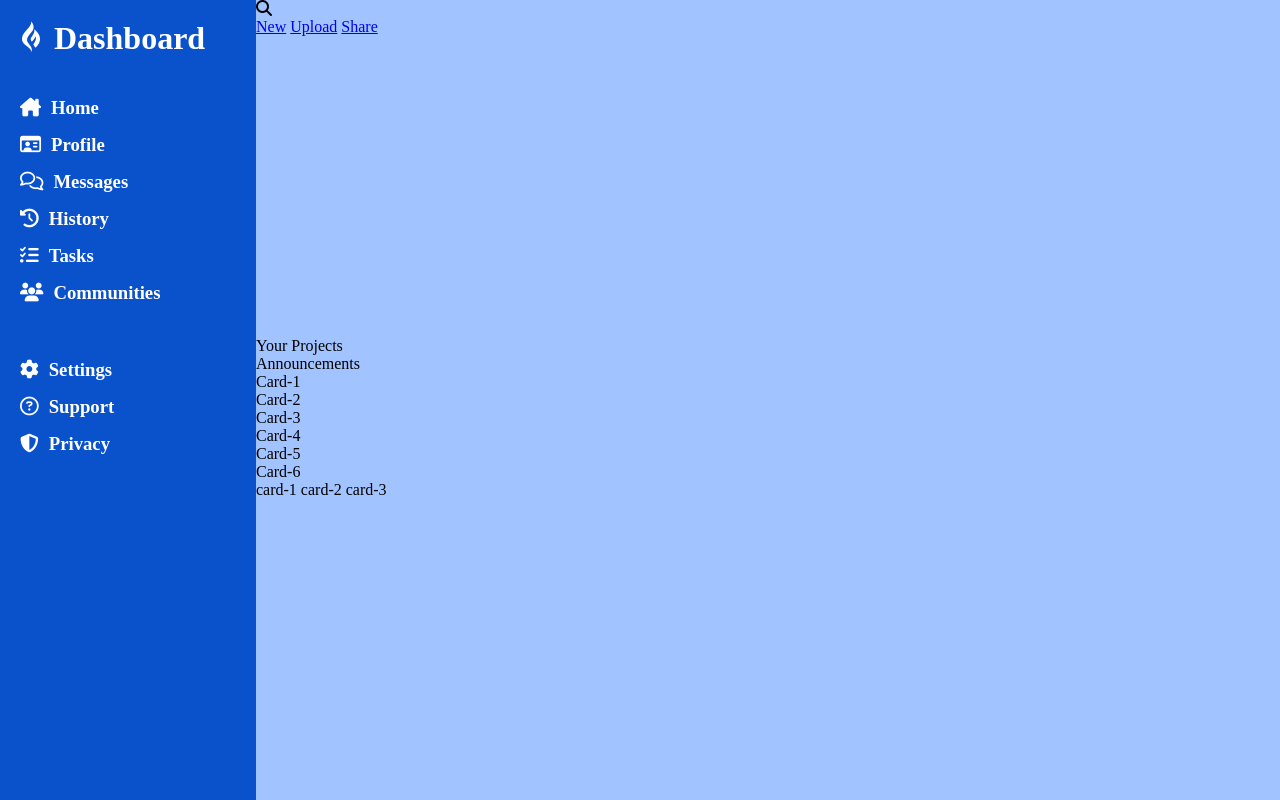
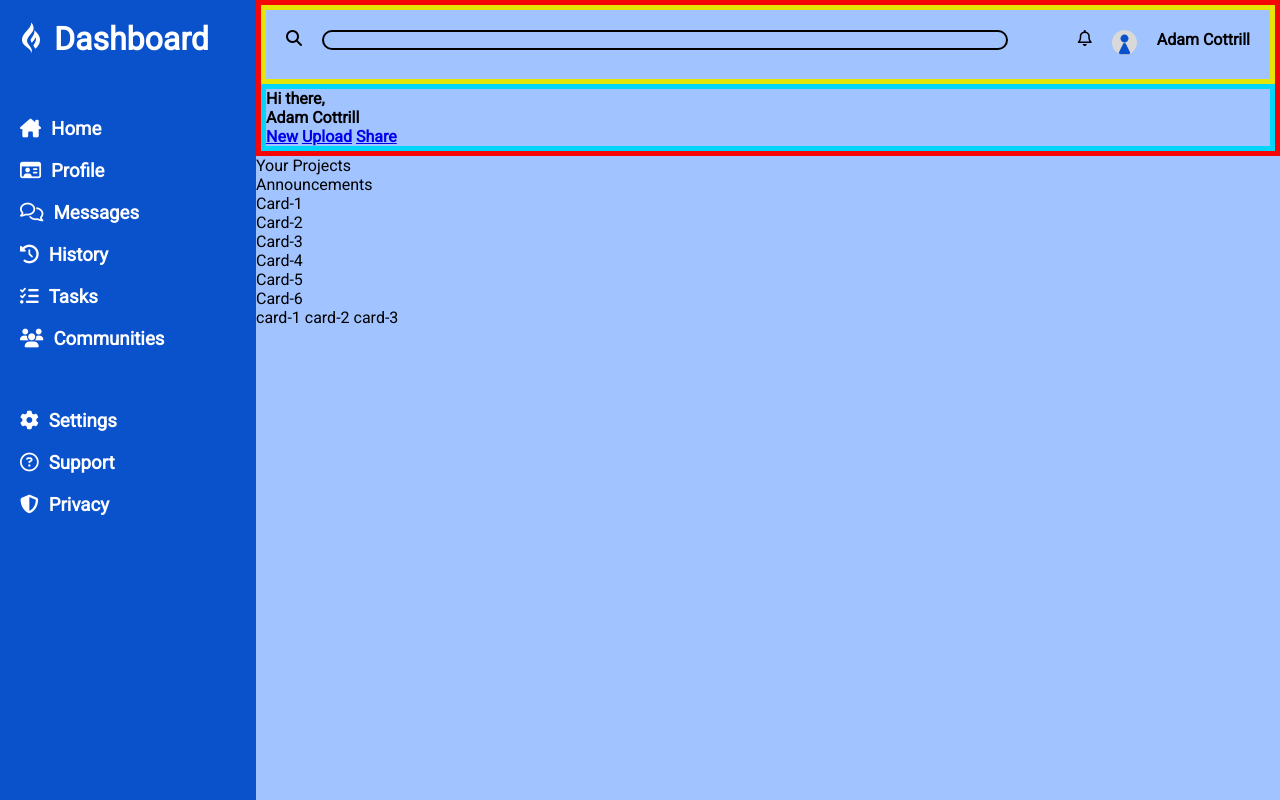
Before and after one commit to adacott/admin-dashboard, a plain HTML site: page index.html in a window 1280 px wide. Drawn offline with Linux system fonts and the light colour scheme.

Commit message:
Added icon, look goal, did first row of header

```diff
--- a/index.html
+++ b/index.html
@@ -12,25 +12,30 @@
 </head>
 
 <body>
-    <div class="container">
-        <div class="header">
+    <header class="header">
+        <div class="header-container">
+            <div class="top">
                 <i class="fa-solid fa-magnifying-glass"></i>
                 <div class="search-bar"></div>
-            <div class="alerts"></div>
-            <div class="profile-pic"></div>
-            <div class="profile-name"></div>
+                <i class="fa-regular fa-bell"></i>
+                <div class="profile-pic"><img src="person_icon.svg" alt=""></div>
+                <div class="profile-name">Adam Cottrill</div>
+            </div>
+
+            <div class="bottom">
                 <div class="profile-container">
-                <div class="profile-pic"></div>
-                <div class="profile-name"></div>
+                    <div class="profile-pic">Hi there,</div>
+                    <div class="profile-name">Adam Cottrill</div>
                 </div>
                 <a href="#">New</a>
                 <a href="#">Upload</a>
                 <a href="#">Share</a>
+            </div>
+        </div>
+    </header>
 
-        </div>
-
+    <section class="sidebar">
         <div class="sidebar-container">
-            <div class="sidebar">
             <h1 class="logo-text"><i class="fa-brands fa-gripfire"></i>Dashboard</h1>
             <div class="container">
                 <h3><i class="fa-solid fa-house-chimney"></i>Home</h3>
@@ -46,9 +51,9 @@
                 <h3><i class="fa-solid fa-shield-halved"></i>Privacy</h3>
             </div>
         </div>
-        </div>
+    </section>
 
-        <div class="main">
+    <main class="main">
         <div>Your Projects</div>
         <div> Announcements</div>
         <div class="card">Card-1</div>
@@ -69,8 +74,7 @@
             <div class="profile-3"></div>
             <div class="profile-4"></div>
         </div>
-        </div>
-    </div>
+    </main>
 
 </body>
 
--- a/style.css
+++ b/style.css
@@ -1,39 +1,42 @@
+@import url('https://fonts.googleapis.com/css2?family=Roboto&display=swap');
+
 * {
   margin: 0;
   padding: 0;
   background-color: #a1c3ff;
+  box-sizing: border-box;
+  font-family: "Roboto", sans-serif;
 }
 
 body {
   height: 100vh;
-}
-
-/* global grid container */
-.container {
-  height: 100%;
   display: grid;
   grid-template-columns: 1fr 4fr;
+  grid-template-rows: 1fr 5fr;
 }
 
 /* Sidebar group */
-.sidebar-container {
+.sidebar {
+  grid-row: 1 / 3;
   background-color: #0a51cc;
   display: grid;
   grid-template-rows: 50% 50%;
-  grid-row: 1 / 3;
+
 }
 
-.sidebar {
+.sidebar-container {
   background-color: #0a51cc;
   color: white;
   display: grid;
   grid-row: 1 / 1;
   padding: 20px;
-  gap: 40px;
+  gap: 60px;
 }
 
 .sidebar h1 {
   background-color: #0a51cc;
+  font-size: 2em;
+  /* natural size for em is 1 em = 16px if note changes */
 }
 
 .sidebar i {
@@ -46,10 +49,10 @@ body {
   display: grid;
   grid-template-columns: 1fr;
   place-content: start;
+  gap: 20px;
 }
 
 .sidebar .container>* {
-  margin-bottom: 15px;
   background-color: #0a51cc;
 }
 
@@ -57,6 +60,39 @@ body {
 .header {
   grid-column: 2 / 3;
   grid-row: 1 / 2;
+  font-weight: 1000;
+}
+
+.header-container {
+  height: 100%;
+  display: grid;
+  border: 5px solid #f50707;
+}
+
+.header .top {
+  border: 5px solid rgb(229, 229, 8);
+  display: grid;
+  grid-template-columns: auto 1fr auto auto auto;
+  gap: 20px;
+  padding: 20px;
+  place-content: center;
+}
+
+.header .search-bar {
+  border: 2px solid #000000;
+  height: 20px;
+  border-radius: 10px;
+  margin-right: 50px;
+}
+
+.header .profile-pic {
+  position: relative;
+}
+
+
+
+.header .bottom {
+  border: 5px solid rgb(1, 213, 250);
 }
 
 /* Main group */
```
Also changed, not shown: dashboard-project.png (added), person_icon.svg (added). Lines whose indentation alone changed are shown as unchanged.
